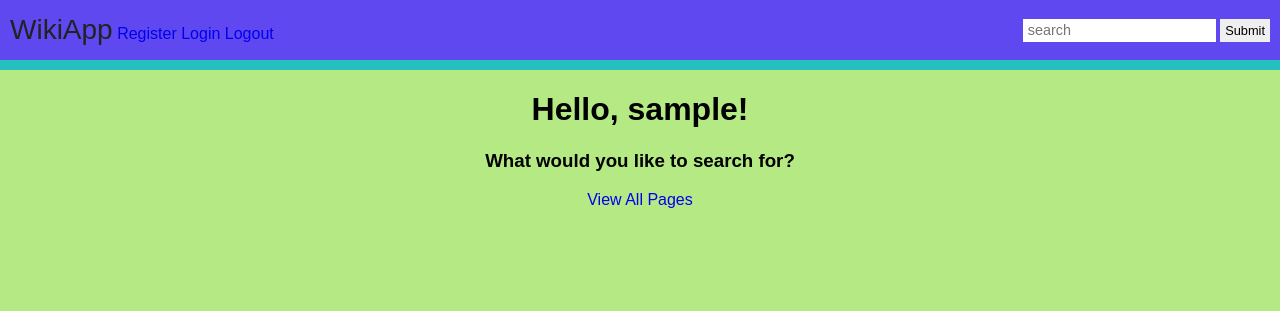
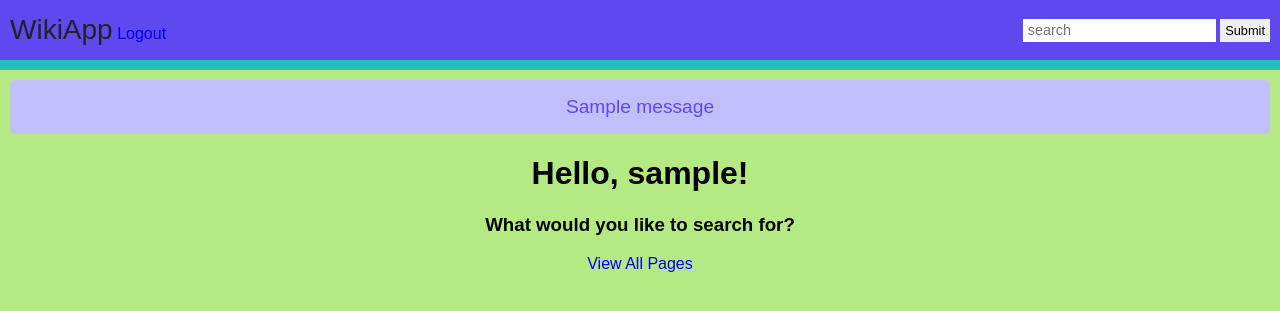
Before and after one commit to Pumala/python_wiki_app_redo, a Flask app: page / in a window 1280 px wide. Shown: the top 311 px of the page. Run offline with Flask 2, Linux system fonts and the light colour scheme; the visitor is signed in with stand-in values (Sample User, id 1); one stand-in notice (Sample message) is shown.

Commit message:
update main page styling

```diff
--- a/server.py
+++ b/server.py
@@ -1,4 +1,4 @@
-from flask import Flask, render_template, redirect, request, session
+from flask import Flask, flash, render_template, redirect, request, session
 import pg, markdown, time
 from time import strftime, localtime
 from wiki_linkify import wiki_linkify
@@ -44,17 +44,20 @@ def render_page_name(page_name):
 
 @app.route('/<page_name>/edit')
 def render_page_edit(page_name):
-    query = db.query("select page_content.content from page, page_content where page.id = page_content.page_id and page.page_name = $1 order by page_content.id desc limit 1", page_name)
-    wiki_page = query.namedresult()
-    if len(wiki_page) > 0:
-        content = wiki_page[0].content
+    if 'username' in session:
+        query = db.query("select page_content.content from page, page_content where page.id = page_content.page_id and page.page_name = $1 order by page_content.id desc limit 1", page_name)
+        wiki_page = query.namedresult()
+        if len(wiki_page) > 0:
+            content = wiki_page[0].content
+        else:
+            content = ""
+        return render_template(
+            'edit_page.html',
+            page_name = page_name,
+            content = content
+        )
     else:
-        content = ""
-    return render_template(
-        'edit_page.html',
-        page_name = page_name,
-        content = content
-    )
+        return redirect('/%s' % page_name)
 
 @app.route('/<page_name>/save', methods=['POST'])
 def save_page_edit(page_name):
@@ -138,6 +141,8 @@ def submit_new_user_auth():
             'password': password
         }
     )
+    session['username'] = username
+    flash('You have successfully signed up %s!' % username)
     return redirect('/')
 
 @app.route('/login')
@@ -157,6 +162,7 @@ def is_logged_in():
     if len(user_info) > 0:
         if user_info[0].password == password:
             session['username'] = username
+            flash('You have successfully logged in %s!' % username)
             return redirect('/')
     else:
         pass
@@ -164,7 +170,9 @@ def is_logged_in():
 
 @app.route('/logout')
 def logout_user():
+    username = session['username']
     del session['username']
+    flash('You have successfully logged out %s!' % username)
     return redirect('/')
 
 
--- a/static/main.css
+++ b/static/main.css
@@ -4,6 +4,9 @@ body {
 }
 p, body {
   margin: 0;
+}
+ul {
+  list-style: none;
 }
 a {
   text-decoration: none;
@@ -70,6 +73,9 @@ button:hover {
   color: #fff;
   transition: 0.3s;
 }
+.user_links a {
+
+}
 /**********************************
                 EDIT
 **********************************/
@@ -88,6 +94,20 @@ button:hover {
   padding: 10px 25px;
   margin: 1em auto;
   border-radius: 5px;
+}
+/**********************************
+              FLASHES
+**********************************/
+.flashes {
+  background-color: #c1c0ff;
+  margin-top: 10px;
+  width: 100%;
+  padding: 1em 0;
+  border-radius: 5px;
+}
+.flashes li {
+  color: #6048f0;
+  font-size: 1.2em;
 }
 /**********************************
           LOGIN & REGISTER
--- a/templates/homepage.html
+++ b/templates/homepage.html
@@ -10,10 +10,13 @@
       <div class="logo">
         <a href="/">WikiApp</a>
       </div>
-      <div class="">
-        <a href="/register">Register</a>
-        <a href="/login">Login</a>
-        <a href="/logout">Logout</a>
+      <div class="user_links">
+        {% if session['username'] %}
+          <a href="/logout">Logout</a>
+        {% else %}
+          <a href="/register">Register</a>
+          <a href="/login">Login</a>
+        {% endif %}
       </div>
       <form action="/search" method="post">
         <input type="text" name="search" placeholder="search">
@@ -25,6 +28,15 @@
     </div>
     <div class="container">
       {% block body %}
+        {% with messages = get_flashed_messages() %}
+          {% if messages %}
+            <ul class="flashes">
+              {% for message in messages %}
+                <li>{{message}}</li>
+              {% endfor %}
+            </ul>
+          {% endif %}
+        {% endwith %}
         <h1>Hello, {{session['username'] or 'there'}}!</h1>
         <h3>What would you like to search for?</h3>
         <div>
```
